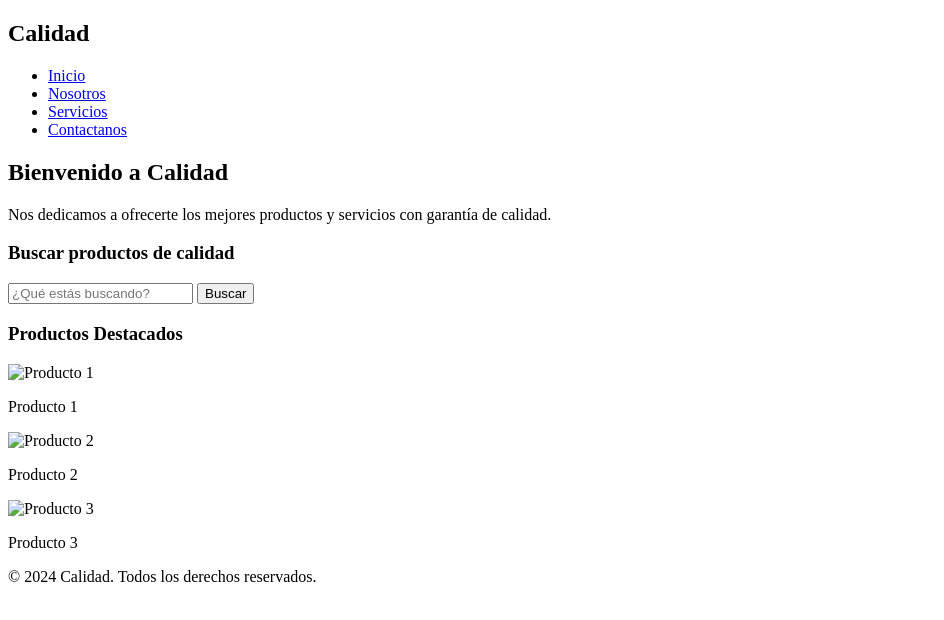
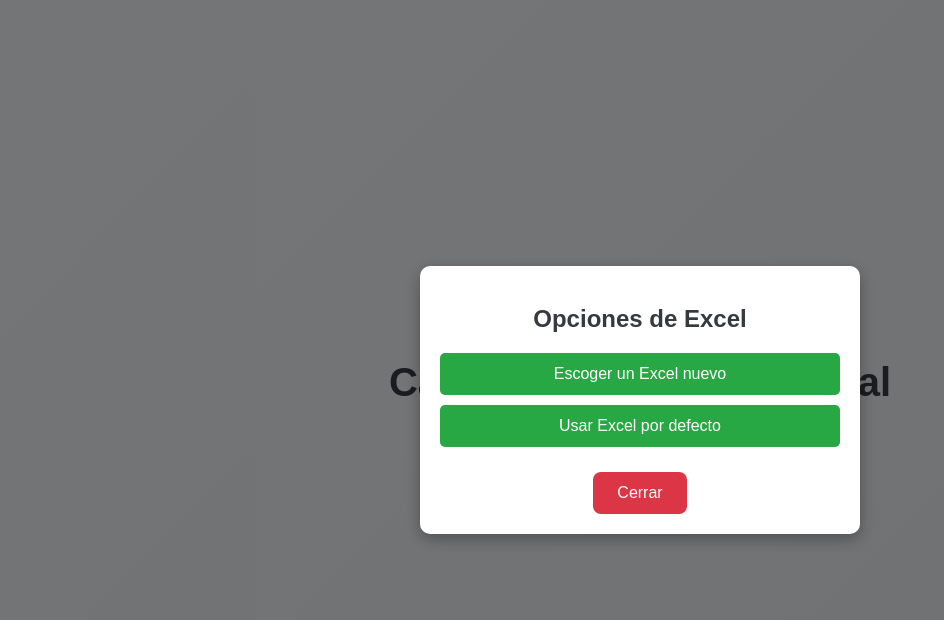
Before and after one commit to Erick-Abad/Calidad, a website: page index.html in a window 1280 px wide. Shown: the whole page, without its empty margins (0-944 px from the left). Drawn offline with Linux system fonts and the light colour scheme.

Commit message:
Descripción de los cambios

```diff
--- /dev/null
+++ b/app.js
@@ -0,0 +1,25 @@
+// Selección de elementos
+const buscarBtn = document.getElementById('buscar-btn');
+const modal = document.getElementById('modal');
+const closeBtn = document.getElementById('close-btn');
+
+// Función para mostrar el modal
+const mostrarModal = () => {
+  modal.style.display = 'flex'; // Muestra el modal
+};
+
+// Función para ocultar el modal
+const ocultarModal = () => {
+  modal.style.display = 'none'; // Oculta el modal
+};
+
+// Eventos
+buscarBtn.addEventListener('click', mostrarModal); // Abrir modal
+closeBtn.addEventListener('click', ocultarModal); // Cerrar modal
+
+// Cerrar modal al hacer clic fuera del contenido
+modal.addEventListener('click', (e) => {
+  if (e.target === modal) {
+    ocultarModal();
+  }
+});
--- a/index.html
+++ b/index.html
@@ -1,63 +1,25 @@
 <!DOCTYPE html>
 <html lang="es">
 <head>
-    <meta charset="UTF-8">
-    <meta name="viewport" content="width=device-width, initial-scale=1.0">
-    <meta name="description" content="Página web dedicada a la búsqueda de calidad en productos y servicios.">
-    <title>Calidad</title>
-    <link rel="stylesheet" href="style.css"> <!-- Vincularemos el CSS más adelante -->
+  <meta charset="UTF-8">
+  <meta name="viewport" content="width=device-width, initial-scale=1.0">
+  <title>Calidad - Continental</title>
+  <link rel="stylesheet" href="style.css">
 </head>
 <body>
-    <!-- Encabezado de la página -->
-    <header>
-        <nav>
-            <div class="logo">
-                <h1>Calidad</h1>
-            </div>
-            <ul>
-                <li><a href="#">Inicio</a></li>
-                <li><a href="#">Nosotros</a></li>
-                <li><a href="#">Servicios</a></li>
-                <li><a href="#">Contactanos</a></li>
-            </ul>
-        </nav>
-    </header>
+  <h1>Calidad Durán Continental</h1>
+  <button id="buscar-btn">Buscar llanta por calidad</button>
 
-    <!-- Sección principal -->
-    <main>
-        <section class="bienvenida">
-            <h2>Bienvenido a Calidad</h2>
-            <p>Nos dedicamos a ofrecerte los mejores productos y servicios con garantía de calidad.</p>
-        </section>
+  <!-- Modal -->
+  <div id="modal" class="modal">
+    <div class="modal-content">
+      <h2>Opciones de Excel</h2>
+      <button class="option-btn">Escoger un Excel nuevo</button>
+      <button class="option-btn">Usar Excel por defecto</button>
+      <button id="close-btn" class="close-btn">Cerrar</button>
+    </div>
+  </div>
 
-        <section class="busqueda">
-            <h3>Buscar productos de calidad</h3>
-            <form action="#" method="get">
-                <input type="text" placeholder="¿Qué estás buscando?" name="busqueda" required>
-                <button type="submit">Buscar</button>
-            </form>
-        </section>
-
-        <section class="productos">
-            <h3>Productos Destacados</h3>
-            <div class="producto">
-                <img src="producto1.jpg" alt="Producto 1">
-                <p>Producto 1</p>
-            </div>
-            <div class="producto">
-                <img src="producto2.jpg" alt="Producto 2">
-                <p>Producto 2</p>
-            </div>
-            <div class="producto">
-                <img src="producto3.jpg" alt="Producto 3">
-                <p>Producto 3</p>
-            </div>
-        </section>
-    </main>
-
-    <!-- Pie de página -->
-    <footer>
-        <p>&copy; 2024 Calidad. Todos los derechos reservados.</p>
-    </footer>
+  <script src="app.js"></script>
 </body>
 </html>
--- /dev/null
+++ b/public/tabla.css
@@ -0,0 +1,51 @@
+/* Estilos generales para la tabla */
+body {
+    font-family: Arial, sans-serif;
+    margin: 0;
+    padding: 0;
+    display: flex;
+    flex-direction: column;
+    align-items: center;
+    justify-content: center;
+    height: 100vh;
+    background: #f4f4f9;
+    color: #333;
+  }
+
+  h1 {
+    font-size: 2rem;
+    margin-bottom: 20px;
+    text-align: center;
+  }
+
+  .tabla-bardcore {
+    width: 80%;
+    border-collapse: collapse;
+    margin-top: 20px;
+    box-shadow: 0 2px 10px rgba(0, 0, 0, 0.1);
+  }
+
+  .tabla-bardcore th,
+  .tabla-bardcore td {
+    padding: 12px;
+    text-align: left;
+    border: 1px solid #ddd;
+  }
+
+  .tabla-bardcore th {
+    background-color: #007bff;
+    color: white;
+  }
+
+  .tabla-bardcore td {
+    background-color: #fff;
+  }
+
+  .tabla-bardcore tbody tr:hover {
+    background-color: #f1f1f1;
+  }
+
+  .condicion {
+    text-align: center;
+    font-weight: bold;
+  }
--- /dev/null
+++ b/style.css
@@ -0,0 +1,112 @@
+/* Estilos generales */
+body {
+  font-family: Arial, sans-serif;
+  margin: 0;
+  padding: 0;
+  display: flex;
+  flex-direction: column;
+  align-items: center;
+  justify-content: center;
+  height: 100vh;
+  background: linear-gradient(135deg, #e9ecef, #dee2e6);
+  color: #343a40;
+}
+
+h1 {
+  font-size: 2.5rem;
+  margin-bottom: 20px;
+  text-align: center;
+}
+
+button {
+  font-size: 1rem;
+  padding: 12px 24px;
+  border: none;
+  border-radius: 8px;
+  background-color: #007bff;
+  color: white;
+  cursor: pointer;
+  transition: background-color 0.3s, transform 0.2s;
+}
+
+button:hover {
+  background-color: #0056b3;
+  transform: scale(1.05);
+}
+
+button:focus {
+  outline: none;
+  box-shadow: 0 0 5px rgba(0, 123, 255, 0.8);
+}
+
+/* Estilos del modal */
+.modal {
+  display: none; /* Oculto por defecto */
+  position: fixed;
+  top: 0;
+  left: 0;
+  width: 100%;
+  height: 100%;
+  background: rgba(0, 0, 0, 0.5);
+  display: flex;
+  align-items: center;
+  justify-content: center;
+}
+
+.modal-content {
+  background: white;
+  padding: 20px;
+  border-radius: 10px;
+  text-align: center;
+  width: 90%;
+  max-width: 400px;
+  box-shadow: 0 5px 15px rgba(0, 0, 0, 0.3);
+}
+
+.modal-content h2 {
+  margin-bottom: 20px;
+  font-size: 1.5rem;
+}
+
+.option-btn {
+  display: block;
+  width: 100%;
+  margin: 10px 0;
+  padding: 12px;
+  background-color: #28a745;
+  color: white;
+  border: none;
+  border-radius: 5px;
+  cursor: pointer;
+  font-size: 1rem;
+  transition: background-color 0.3s;
+}
+
+.option-btn:hover {
+  background-color: #218838;
+}
+
+.close-btn {
+  margin-top: 15px;
+  background-color: #dc3545;
+}
+
+.close-btn:hover {
+  background-color: #c82333;
+}
+
+/* Responsividad */
+@media (max-width: 768px) {
+  h1 {
+    font-size: 2rem;
+  }
+
+  button {
+    font-size: 0.9rem;
+    padding: 10px 20px;
+  }
+
+  .modal-content {
+    width: 95%;
+  }
+}
```
Also changed, not shown: package.json (added, +18 -0 lines), src/tabla.js (added, +64 -0 lines), tabla.html (added, +40 -0 lines), img/Fondo.png (added), 3 other files.
